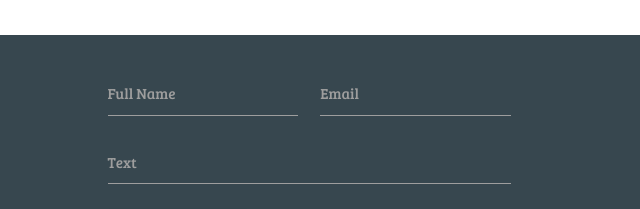
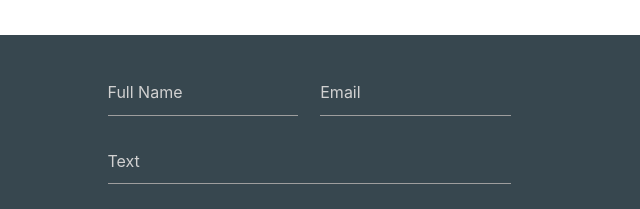
Before and after one commit to hashmi-shihab/companyprofile.github.io, a plain HTML site: page index.html in a window 1280 px wide. Shown: the part 2259-2468 px from the top of the page, 107-747 px from the left. Drawn offline with nearby package versions, Linux system fonts and the light colour scheme.

Commit message:
profile updated

```diff
--- a/index.html
+++ b/index.html
@@ -341,16 +341,16 @@
 					<form action="https://api.web3forms.com/submit" method="post" role="form">
 						<input type="hidden" name="access_key" value="3d699b78-3f51-4d03-9e8c-9e437aec32bb">
 						<div class="input-field col s6">
-							<input id="name" name="name" type="text" class="validate" style="color: #fff" required>
-							<label for="name">Full Name</label>
+							<input id="name" name="name" type="text" placeholder="Full Name" class="validate" style="color: #fff" required>
+							<!--<label for="name">Full Name</label>-->
 						</div>
 						<div class="input-field col s6">
-							<input id="email" name="email" type="email" class="validate" style="color: #fff" required>
-							<label for="email">Email</label>
+							<input id="email" name="email" type="email" placeholder="Email" class="validate" style="color: #fff" required>
+							<!--<label for="email">Email</label>-->
 						</div>
 						<div class="input-field col s12">
-							<textarea id="textarea1" name="textarea1" class="materialize-textarea" style="color: #fff" required></textarea>
-							<label for="textarea1">Text</label>
+							<textarea id="textarea1" name="textarea1" placeholder="Text" class="materialize-textarea" style="color: #fff" required></textarea>
+							<!--<label for="textarea1">Text</label>-->
 						</div>
 						<input type="hidden" name="redirect" value="https://recruit-bd.colgis.jp/jobs">
 						<div class="input-field col s12">
```
